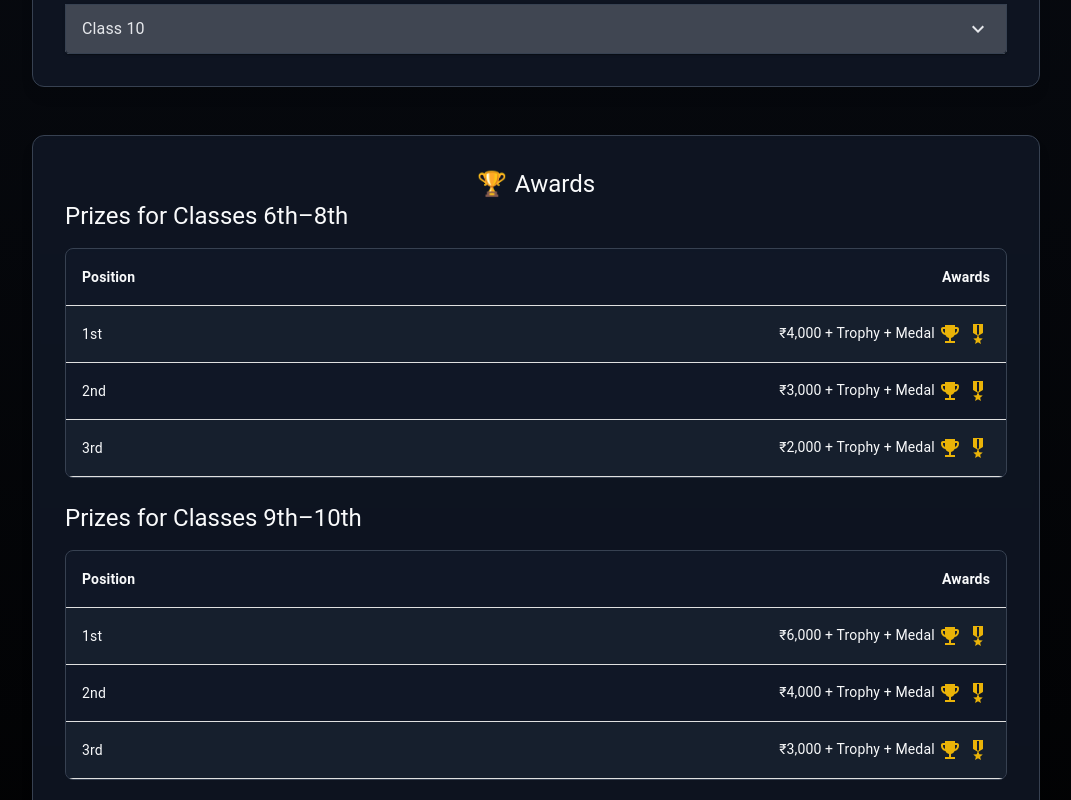
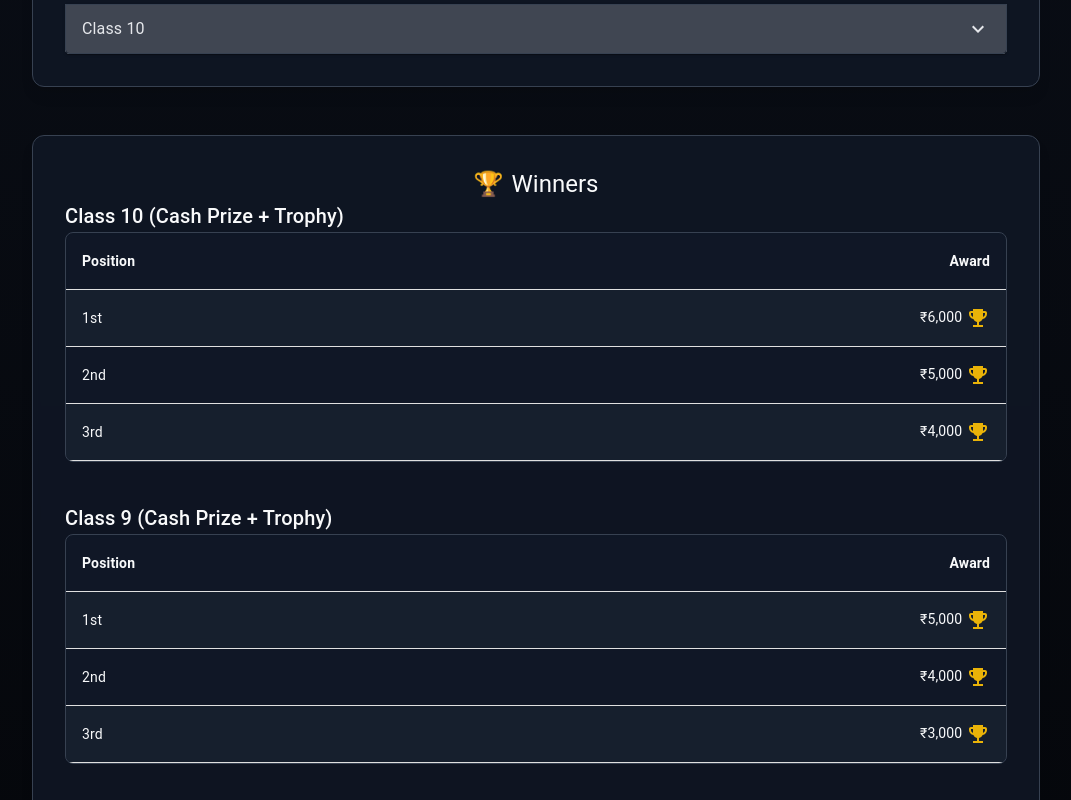
Before and after one commit to sajjanstem/sajjan-stem, a React (Create React App) app: page /exams in a window 1280 px wide. Shown: the part 2100-2900 px from the top of the page, without its empty margins (104-1175 px from the left). Built offline with nearby package versions, Linux system fonts and the light colour scheme.

Commit message:
ui changes for junior coder hunt

```diff
--- a/src/components/Exams/Stem.tsx
+++ b/src/components/Exams/Stem.tsx
@@ -252,23 +252,65 @@ const Stem = () => {
       >
         <Typography
           variant="h5"
-          className="text-xl md:text-2xl lg:text-3xl font-semibold text-center mb-6 flex items-center justify-center"
+          className="text-2xl sm:text-3xl md:text-4xl font-bold text-center mb-10 flex items-center justify-center"
           sx={{ color: '#f9fafb' }}
         >
-          <span className="mr-2">🏆</span> Awards
+          <span className="mr-2">🏆</span> Winners
         </Typography>
 
-        {/* Prizes for Classes 6th–8th */}
+        {[
+          {
+            className: "Class 10 (Cash Prize + Trophy)",
+            prizes: [
+              { pos: "1st", award: "₹6,000", type: "trophy" },
+              { pos: "2nd", award: "₹5,000", type: "trophy" },
+              { pos: "3rd", award: "₹4,000", type: "trophy" },
+            ],
+          },
+          {
+            className: "Class 9 (Cash Prize + Trophy)",
+            prizes: [
+              { pos: "1st", award: "₹5,000", type: "trophy" },
+              { pos: "2nd", award: "₹4,000", type: "trophy" },
+              { pos: "3rd", award: "₹3,000", type: "trophy" },
+            ],
+          },
+          {
+            className: "Class 8 (Cash Prize + Medal)",
+            prizes: [
+              { pos: "1st", award: "₹4,000", type: "medal" },
+              { pos: "2nd", award: "₹3,000", type: "medal" },
+              { pos: "3rd", award: "₹2,000", type: "medal" },
+            ],
+          },
+          {
+            className: "Class 7 (Cash Prize + Medal)",
+            prizes: [
+              { pos: "1st", award: "₹3,500", type: "medal" },
+              { pos: "2nd", award: "₹2,500", type: "medal" },
+              { pos: "3rd", award: "₹1,500", type: "medal" },
+            ],
+          },
+          {
+            className: "Class 6 (Cash Prize + Medal)",
+            prizes: [
+              { pos: "1st", award: "₹3,500", type: "medal" },
+              { pos: "2nd", award: "₹2,500", type: "medal" },
+              { pos: "3rd", award: "₹1,500", type: "medal" },
+            ],
+          },
+        ].map((group, idx) => (
+          <Box key={idx} className="mb-10">
             <Typography
-          variant="h5"
-          className="text-xl font-semibold"
-          sx={{ color: '#f9fafb', mb: 2 }}
+              variant="h6"
+              className="text-xl sm:text-2xl font-semibold mb-4"
+              sx={{ color: '#f9fafb' }}
             >
-          Prizes for Classes 6th–8th
+              {group.className}
             </Typography>
             <TableContainer
-          className="bg-gray-900/80 border border-gray-700 rounded-lg mb-6"
-          sx={{ backdropFilter: "blur(4px)", mt: 1 }}
+              className="bg-gray-900/80 border border-gray-700 rounded-lg"
+              sx={{ backdropFilter: "blur(4px)" }}
             >
               <Table>
                 <TableHead>
@@ -277,94 +319,39 @@ const Stem = () => {
                       Position
                     </TableCell>
                     <TableCell sx={{ color: '#f9fafb', fontWeight: '600' }} align="right">
-                  Awards
+                      Award
                     </TableCell>
                   </TableRow>
                 </TableHead>
                 <TableBody>
-              {[
-                { position: "1st", award: "₹4,000 + Trophy + Medal" },
-                { position: "2nd", award: "₹3,000 + Trophy + Medal" },
-                { position: "3rd", award: "₹2,000 + Trophy + Medal" },
-              ].map((row, index) => (
+                  {group.prizes.map((prize, i) => (
                     <TableRow
-                  key={index}
-                  className={`hover:bg-gray-800/80 transition-all ${index % 2 === 0 ? "bg-gray-800/50" : ""}`}
+                      key={i}
+                      className={`hover:bg-gray-800/80 transition-all ${i % 2 === 0 ? "bg-gray-800/50" : ""}`}
                     >
-                  <TableCell sx={{ color: '#f9fafb' }}>{row.position}</TableCell>
+                      <TableCell sx={{ color: '#f9fafb' }}>{prize.pos}</TableCell>
                       <TableCell sx={{ color: '#f9fafb' }} align="right">
-                    {row.award}{" "}
-                    <EmojiEventsIcon className="inline text-yellow-500" />{" "}
+                        {prize.award}{" "}
+                        {prize.type === "medal" ? (
                           <MilitaryTechIcon className="inline text-yellow-500" />
+                        ) : (
+                          <EmojiEventsIcon className="inline text-yellow-500" />
+                        )}
                       </TableCell>
                     </TableRow>
                   ))}
                 </TableBody>
               </Table>
             </TableContainer>
+          </Box>
+        ))}
 
-        {/* Prizes for Classes 9th–10th */}
         <Typography
-          variant="h5"
-          className="text-xl font-semibold"
-          sx={{ color: '#f9fafb', mb: 2 }}
+          variant="body1"
+          className="text-center text-sm sm:text-base mt-6 text-gray-400 italic"
         >
-          Prizes for Classes 9th–10th
+          All Level 2 shortlisted students get a Certificate of Appreciation.
         </Typography>
-        <TableContainer
-          className="bg-gray-900/80 border border-gray-700 rounded-lg mb-6"
-          sx={{ backdropFilter: "blur(4px)", mt: 1 }}
-        >
-          <Table>
-            <TableHead>
-              <TableRow>
-                <TableCell sx={{ color: '#f9fafb', fontWeight: '600' }}>
-                  Position
-                </TableCell>
-                <TableCell sx={{ color: '#f9fafb', fontWeight: '600' }} align="right">
-                  Awards
-                </TableCell>
-              </TableRow>
-            </TableHead>
-            <TableBody>
-              {[
-                { position: "1st", award: "₹6,000 + Trophy + Medal" },
-                { position: "2nd", award: "₹4,000 + Trophy + Medal" },
-                { position: "3rd", award: "₹3,000 + Trophy + Medal" },
-              ].map((row, index) => (
-                <TableRow
-                  key={index}
-                  className={`hover:bg-gray-800/80 transition-all ${index % 2 === 0 ? "bg-gray-800/50" : ""}`}
-                >
-                  <TableCell sx={{ color: '#f9fafb' }}>{row.position}</TableCell>
-                  <TableCell sx={{ color: '#f9fafb' }} align="right">
-                    {row.award}{" "}
-                    <EmojiEventsIcon className="inline text-yellow-500" />{" "}
-                    <MilitaryTechIcon className="inline text-yellow-500" />
-                  </TableCell>
-                </TableRow>
-              ))}
-            </TableBody>
-          </Table>
-        </TableContainer>
-
-        {/* Awards
-        <div className="bg-gray-900/80 border border-gray-700 rounded-xl p-6 shadow-lg backdrop-blur-sm space-y-6" data-aos="fade-up">
-          <h2 className="text-xl sm:text-2xl font-bold text-center">🏆 Awards</h2>
-          {[{ title: "Classes 6th–8th", prizes: ["₹4,000 + Trophy + Medal", "₹3,000 + Trophy + Medal", "₹2,000 + Trophy + Medal"] }, { title: "Classes 9th–10th", prizes: ["₹6,000 + Trophy + Medal", "₹4,000 + Trophy + Medal", "₹3,000 + Trophy + Medal"] }].map((grp, idx) => (
-            <div key={idx}>
-              <p className="font-semibold text-lg text-gray-200 mb-2">{grp.title}</p>
-              <ul className="space-y-1">
-                {grp.prizes.map((prize, i) => (
-                  <li key={i} className="flex justify-between bg-gray-800/50 rounded px-3 py-2 hover:bg-gray-800/80">
-                    <span className="text-gray-200">{i + 1}st</span>
-                    <span className="text-gray-200">{prize}</span>
-                  </li>
-                ))}
-              </ul>
-            </div>
-          ))}
-        </div> */}
       </Box>
 
   {/* Footer Call-to-Action */}
```
Lines whose indentation alone changed are shown as unchanged.
